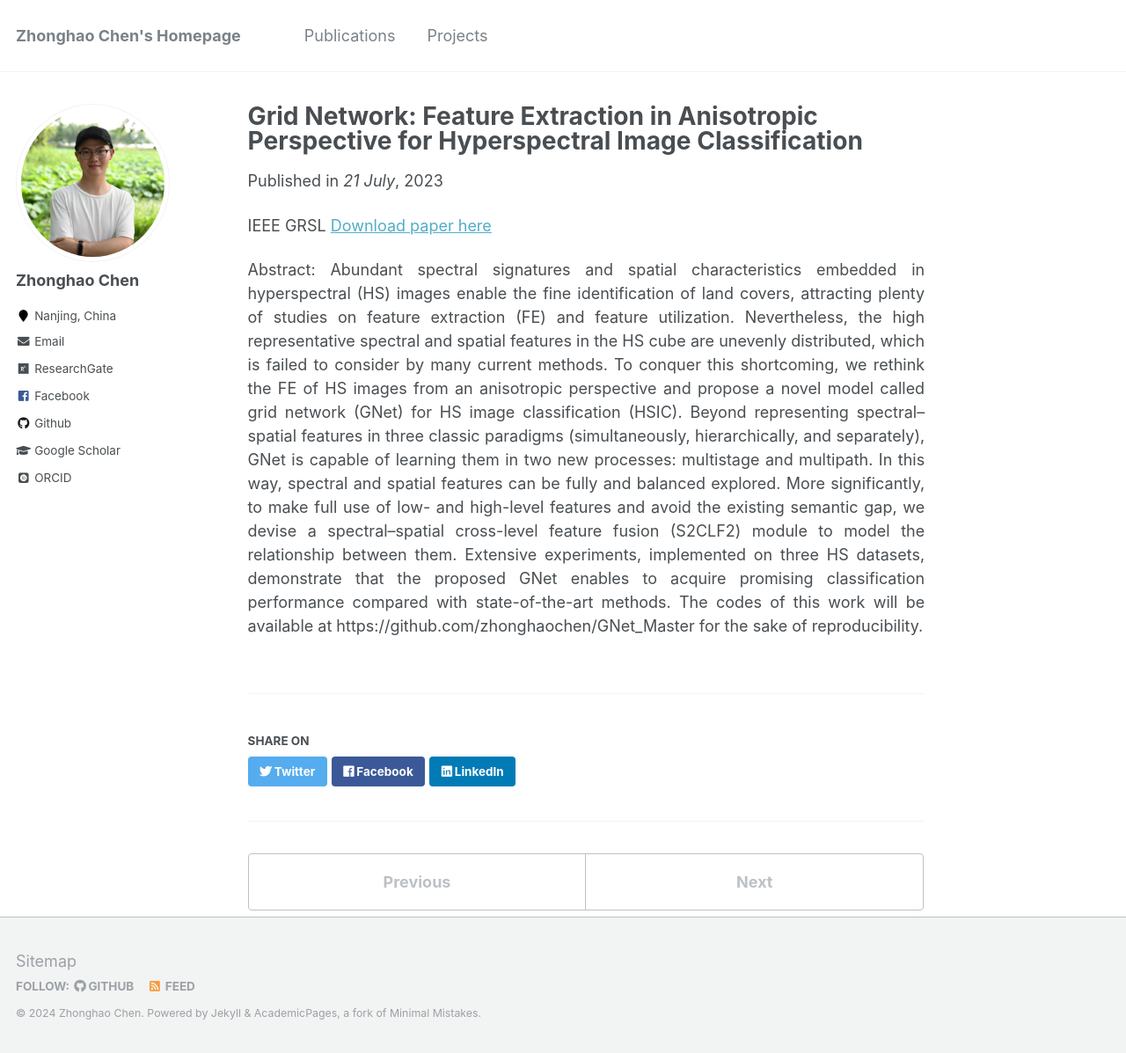
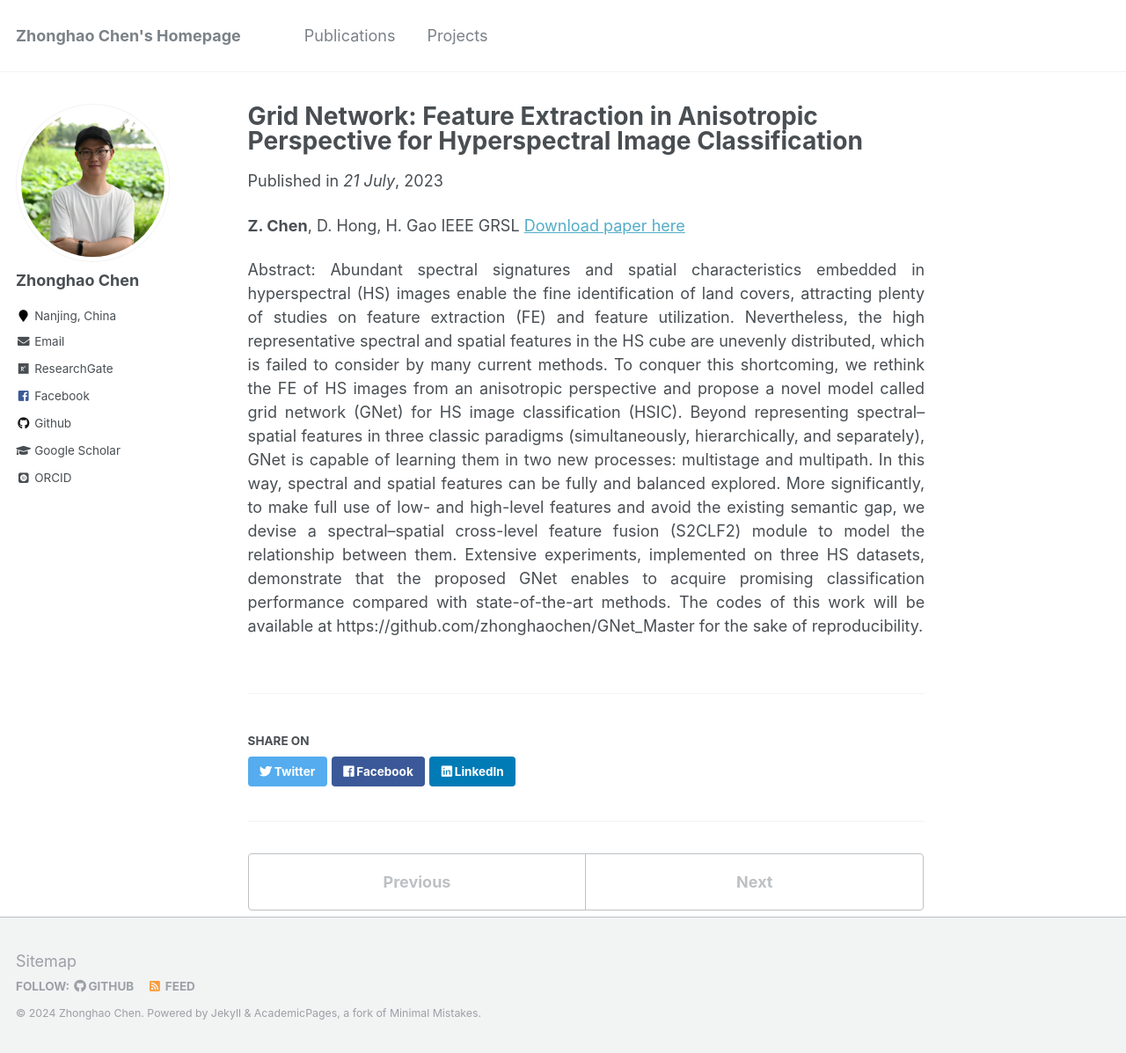
Before and after one commit to zhonghaochen/zhonghaochen.github.io, a Jekyll site: the page built from _publications/Grid Network: Feature Extraction in Anisotropic Perspective for Hyperspectral Image Classification.md, in a window 1280 px wide and 1197 px high. Shown: the whole window at 88% size. Built offline with Jekyll 4.4.1, drawn with Linux system fonts in a browser that asks for light colours; some web fonts are replaced.

Commit message:
Update Grid Network: Feature Extraction in Anisotropic Perspective for Hyperspectral Image Classification.md

```diff
--- a/_publications/Grid Network: Feature Extraction in Anisotropic Perspective for Hyperspectral Image Classification.md
+++ b/_publications/Grid Network: Feature Extraction in Anisotropic Perspective for Hyperspectral Image Classification.md
@@ -4,6 +4,7 @@ collection: publications
 date: 2023-07-21
 venue: '21 July'
 ---
+**Z. Chen**, D. Hong, H. Gao
 IEEE GRSL
 [Download paper here](https://ieeexplore.ieee.org/document/10189830)
 
```
